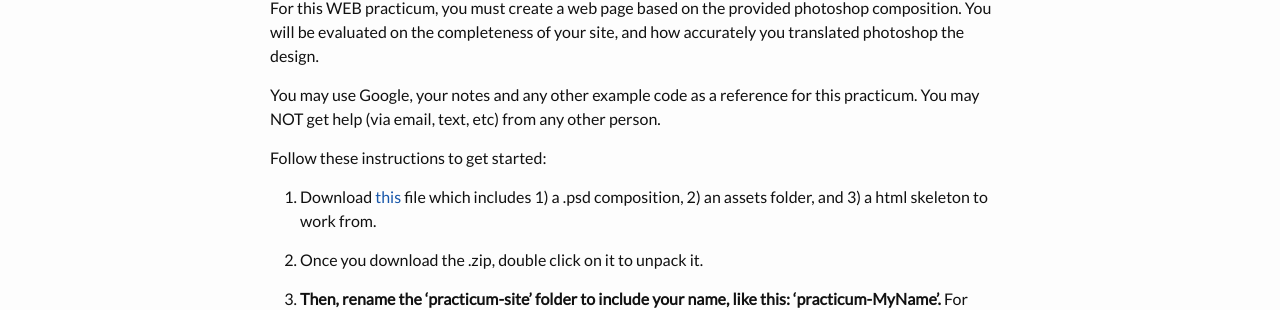
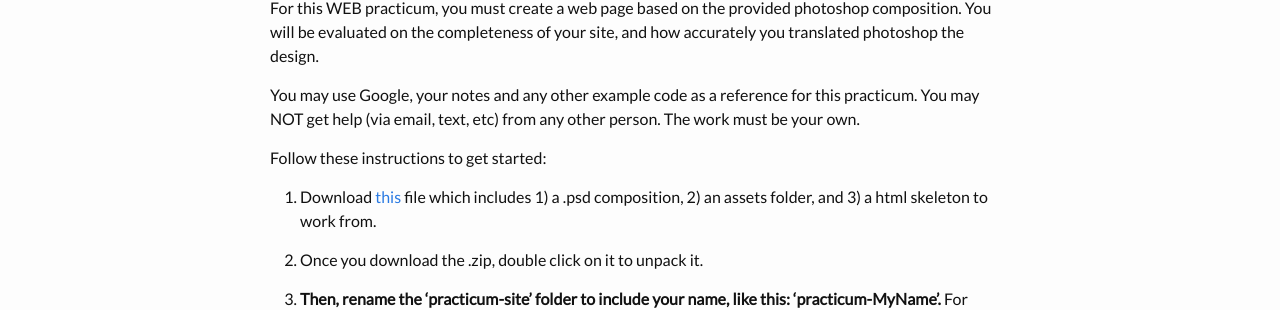
Before and after one commit to coloringchaos/web-spring-16, a Jekyll site: the page built from assignments/final-practicum.md, in a window 1280 px wide. Shown: the part 219-529 px from the top of the page. Built offline with Jekyll 4.4.1, drawn with Linux system fonts in a browser that asks for light colours.

Commit message:
link to practicum

```diff
--- a/assignments/final-practicum.md
+++ b/assignments/final-practicum.md
@@ -8,11 +8,11 @@
 
 For this WEB practicum, you must create a web page based on the provided photoshop composition. You will be evaluated on the completeness of your site, and how accurately you translated photoshop the design.
 
-You may use Google, your notes and any other example code as a reference for this practicum. You may NOT get help (via email, text, etc) from any other person.
+You may use Google, your notes and any other example code as a reference for this practicum. You may NOT get help (via email, text, etc) from any other person. The work must be your own.
 
 Follow these instructions to get started:
 
-1. Download [this]() file which includes 1) a .psd composition, 2) an assets folder, and 3) a html skeleton to work from.
+1. Download [this](/web-spring-16/resources/PRACTICUM.zip) file which includes 1) a .psd composition, 2) an assets folder, and 3) a html skeleton to work from.
 
 2. Once you download the .zip, double click on it to unpack it.
 
```
Also changed, not shown: 1 other file.
